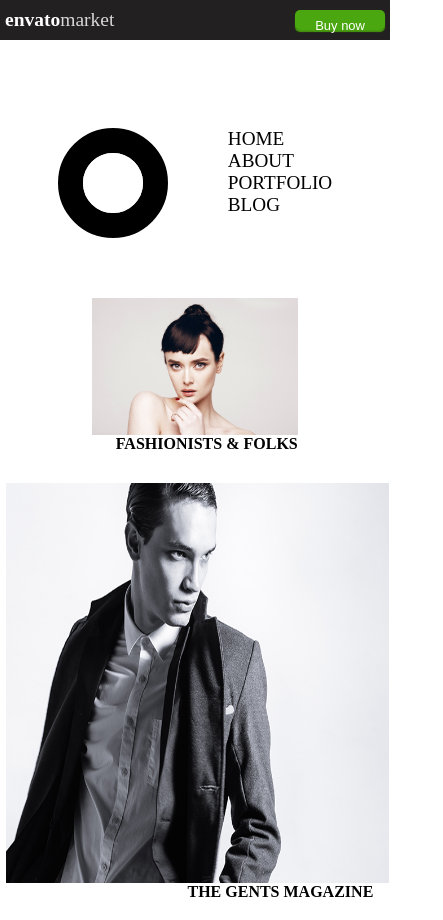
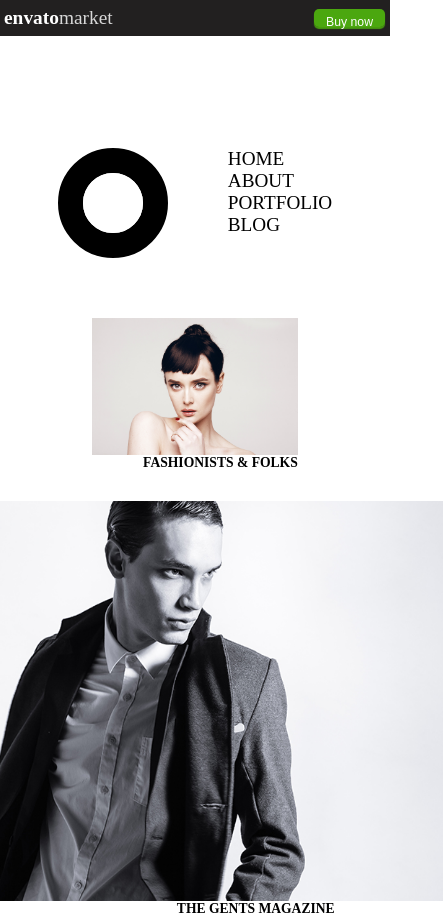
Before and after one commit to SpectraCode-Tech/Enso-Clone-Site, a plain HTML site: page index.html in a window 390 px wide. Shown: the top 920 px of the page, 443 px wide, since content can reach past the window. Drawn offline with Linux system fonts and the light colour scheme.

Commit message:
Update style.css

```diff
--- a/style.css
+++ b/style.css
@@ -223,73 +223,65 @@ nav button {
 
 @media (max-width: 900px) {
     nav {
-        flex-direction: row;
-        align-items: center;
-        padding: 0 0;
-        height: 60px;
-        max-width: 100vw;
+        font-size: 1em;
+        height: 54px;
     }
     .navtitle {
-        margin-left: 10px;
+        font-size: 1em;
+        margin-left: 8px;
         margin-right: 0;
     }
     nav button {
-        margin-left: auto;
+        font-size: 0.95em;
         margin-right: 10px;
     }
-    .largeimg img, .section4 img, .tray {
-        max-width: 300px;
+    .largeimg img, .section4 img, .tray img {
+        max-width: 240px;
     }
     .imgtitles {
-        max-width: 300px;
+        max-width: 240px;
+        font-size: 0.95em;
     }
 }
 
 @media (max-width: 600px) {
     nav {
-        font-size: 14px;
-        flex-direction: row;
-        height: 50px;
-        max-width: 100vw;
+        font-size: 0.95em;
+        height: 44px;
     }
     .navtitle {
-        font-size: 13px;
-        margin-left: 5px;
+        font-size: 0.95em;
+        margin-left: 4px;
         margin-right: 0;
     }
     nav button {
-        font-size: 13px;
-        margin-left: auto;
+        font-size: 0.9em;
         margin-right: 5px;
+        padding: 6px 12px;
     }
-    body {
-        padding-top: 50px;
-    }
-    .largeimg img, .section4 img, .tray {
+    .largeimg img, .section4 img, .tray img {
         max-width: 90vw;
     }
     .imgtitles {
         max-width: 90vw;
+        font-size: 0.9em;
     }
 }
 
 @media (max-width: 400px) {
     nav {
-        font-size: 12px;
-        height: 40px;
-        max-width: 100vw;
+        font-size: 0.85em;
+        height: 36px;
     }
     .Viewbtn {
-        font-size: 12px;
-        padding: 8px 5px;
+        font-size: 0.85em;
+        padding: 6px 2px;
     }
-    body {
-        padding-top: 40px;
-    }
-    .largeimg img, .section4 img, .tray {
+    .largeimg img, .section4 img, .tray img {
         max-width: 98vw;
     }
     .imgtitles {
         max-width: 98vw;
+        font-size: 0.85em;
     }
 }
```
